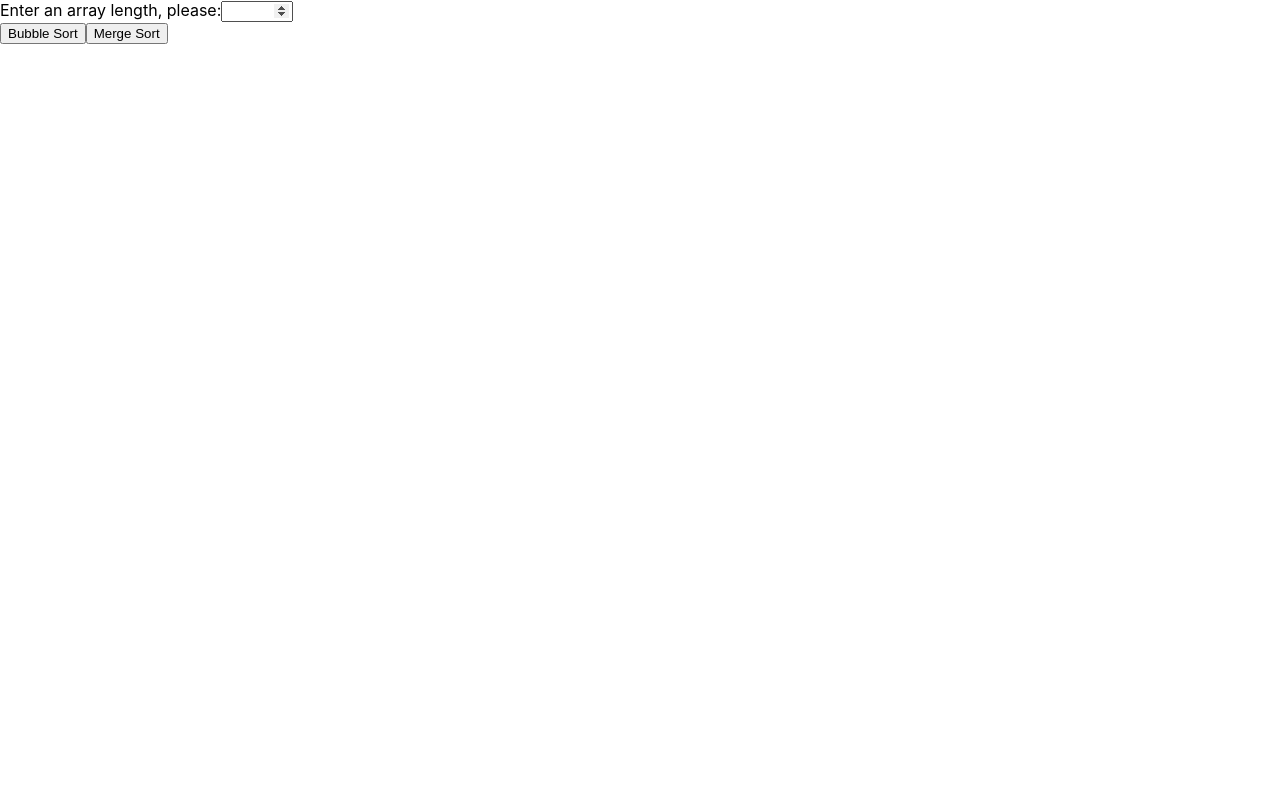
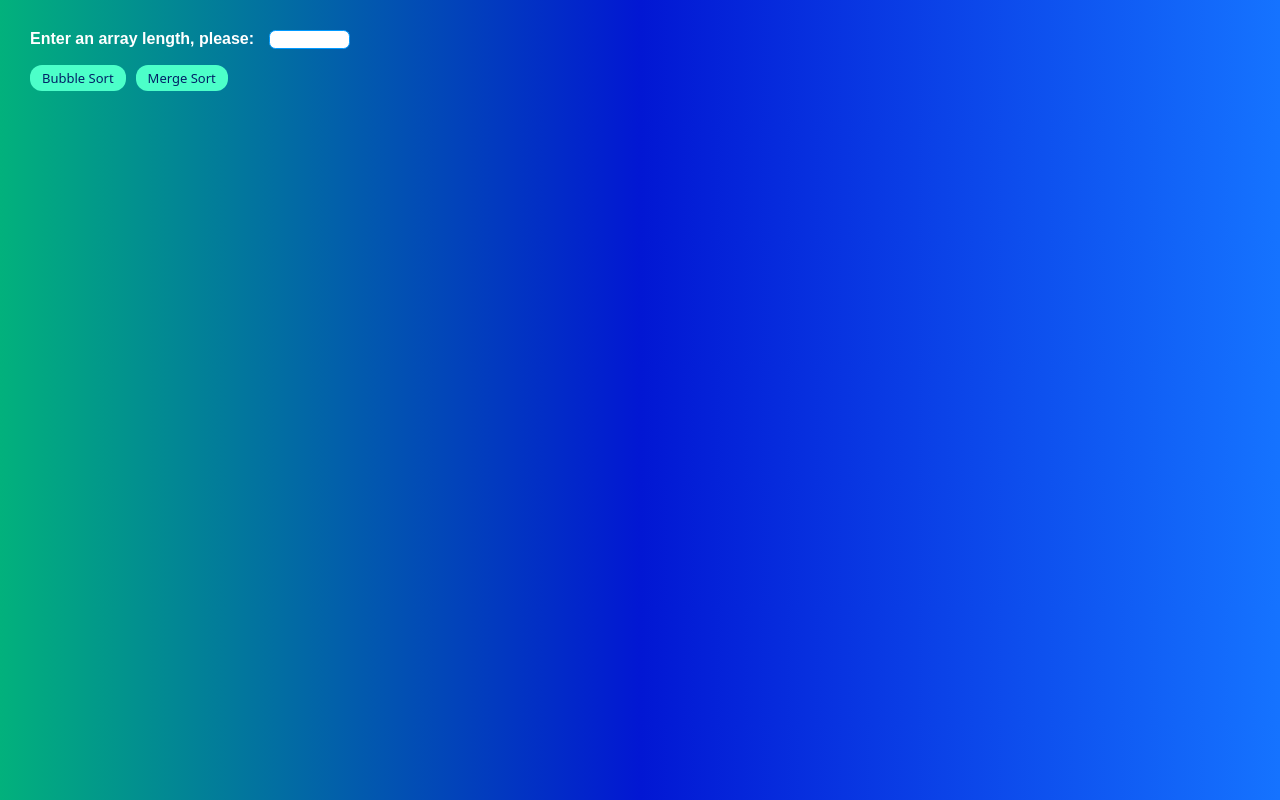
Before and after one commit to natashagoryanina/array-sorting-algorithms, a React app: page / in a window 1280 px wide. Built offline with nearby package versions, Linux system fonts and the light colour scheme; a web font is replaced by a local one.

Commit message:
add/styled components

```diff
--- a/public/index.html
+++ b/public/index.html
@@ -4,6 +4,9 @@
   <meta charset="UTF-8">
   <meta http-equiv="X-UA-Compatible" content="IE=edge">
   <meta name="viewport" content="width=device-width, initial-scale=1.0">
+  <link rel="preconnect" href="https://fonts.googleapis.com">
+  <link rel="preconnect" href="https://fonts.gstatic.com" crossorigin>
+  <link href="https://fonts.googleapis.com/css2?family=Radio+Canada:wght@300;400;600&display=swap" rel="stylesheet">
   <title>Sorting App</title>
 </head>
 <body>
--- a/src/Components/App.js
+++ b/src/Components/App.js
@@ -1,9 +1,11 @@
 import React from 'react';
+import GlobalStyles from '../styles/GlobalStyles';
 import ArrayPage from './array/ArrayPage';
 
 const App = () => {
     return (
         <main>
+            <GlobalStyles/>
             <ArrayPage/>
         </main>
     );
--- a/src/Components/array/ArrayPage.js
+++ b/src/Components/array/ArrayPage.js
@@ -1,6 +1,7 @@
 import React, { useState } from 'react';
 import BubbleSort from '../algorithms/BubbleSort';
 import MergeSort from '../algorithms/MergeSort';
+import ArrayPageContainer from './ArrayPageStyled';
 
 const ArrayPage = () => {
     const [arrLength, setArrLength] = useState("");
@@ -21,7 +22,7 @@ const ArrayPage = () => {
     };
 
     return (
-        <section>
+        <ArrayPageContainer>
             <form className='form'>
                 <label className='form-label'>
                     Enter an array length, please:
@@ -40,18 +41,20 @@ const ArrayPage = () => {
             <button
                 type='button'
                 onClick={BubbleAlgorithm}
+                className='btn'
             >
                 Bubble Sort
             </button>
             <button
                 type='button'
                 onClick={MergeAlgorithm}
+                className='btn'
             >
                 Merge Sort
             </button>
             {bubbleAlgorithm && <BubbleSort arrLength={arrLength}/>}
             {mergeAlgorithm && <MergeSort arrLength={arrLength}/>}
-        </section>
+        </ArrayPageContainer>
     );
 };
 
--- /dev/null
+++ b/src/Components/array/ArrayPageStyled.js
@@ -0,0 +1,47 @@
+import styled from "styled-components";
+
+const ArrayPageContainer = styled.section`
+    .form {
+        margin-bottom: 16px;
+
+        &-label {
+            color: #fff;
+            font-weight: 600;
+        }
+        &-input {
+            margin-left: 15px;
+            font-family: inherit;
+            font-size: 400;
+            width: 75px;
+            color: rgb(1, 33, 102);
+            border: 1px solid #0099ff;
+            border-radius: 0.4rem;
+        }
+    }
+
+    .btn {
+        padding: 0 12px;
+        margin-right: 10px;
+        background:#4cffc9;
+        color: rgb(1, 33, 102);;
+        border: 0;
+        border-radius: 12px;
+        cursor: pointer;
+        display: inline-block;
+        font-family: 'Noto Sans', sans-serif;
+        font-size: 13px;
+        font-weight: 400;
+        line-height: 2;
+        outline: transparent;
+        text-align: center;
+        text-decoration: none;
+        transition: box-shadow .2s ease-in-out;
+    }
+
+    .btn:not([disabled]):hover {
+        box-shadow: 0 0 .25rem rgba(255, 255, 255, 0.5), -.125rem -.125rem 1rem rgba(255, 255, 255, 0.603), .125rem .125rem 1rem rgba(255, 255, 255, 0.808);
+    }
+
+`;
+
+export default ArrayPageContainer;
--- a/src/Components/render/RenderPageStyled.js
+++ b/src/Components/render/RenderPageStyled.js
@@ -1,6 +1,8 @@
 import styled from "styled-components";
 
 const TableContainer = styled.table`
+    margin-top: 25px;
+
     th {
         padding: 6px;
     }
@@ -10,15 +12,15 @@ const TableContainer = styled.table`
         font-family: inherit;
         font-size: 300;
         line-height: inherit;
-        color: #2e0972;
+        color: rgb(1, 33, 102);
         background-color: #ffffff5c;
-        border: 1px solid #d0bafa;
+        border: 1px solid #8affdc;
         border-collapse: collapse;
         border-radius: 0.4rem;
     }
 
     td {
-        max-width: 400px;
+        max-width: 600px;
     }
 `;
 
--- /dev/null
+++ b/src/styles/GlobalStyles.js
@@ -0,0 +1,22 @@
+import { createGlobalStyle } from "styled-components";
+
+const GlobalStyles = createGlobalStyle`
+     body {
+        padding: 30px 30px;
+        background-image: linear-gradient(
+            to right,
+            #02b17c,
+            #0217d3,
+            rgb(21, 115, 255)
+        );
+        font-family: 'Radio Canada', sans-serif;
+    }
+
+    ul {
+        list-style: none;
+        padding: 0;
+        margin: 0;
+    }
+`;
+
+export default GlobalStyles;
```
